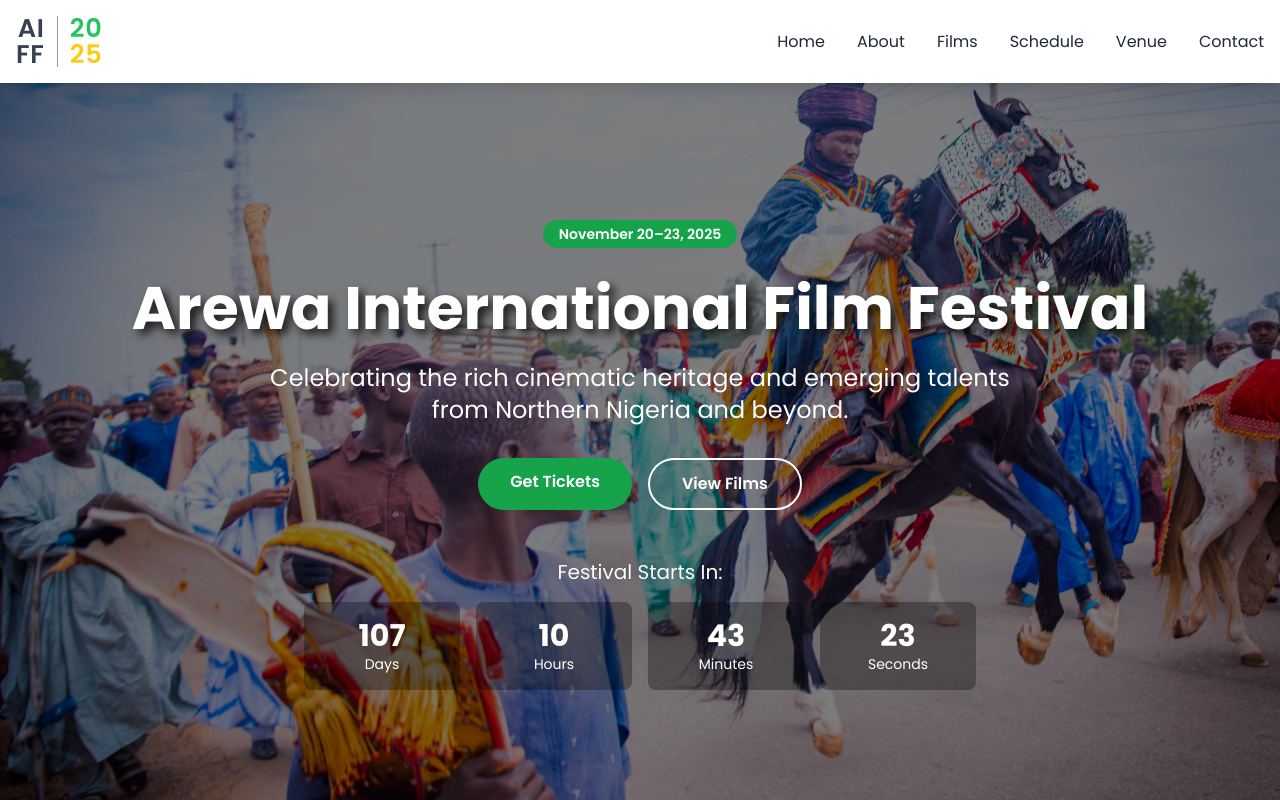
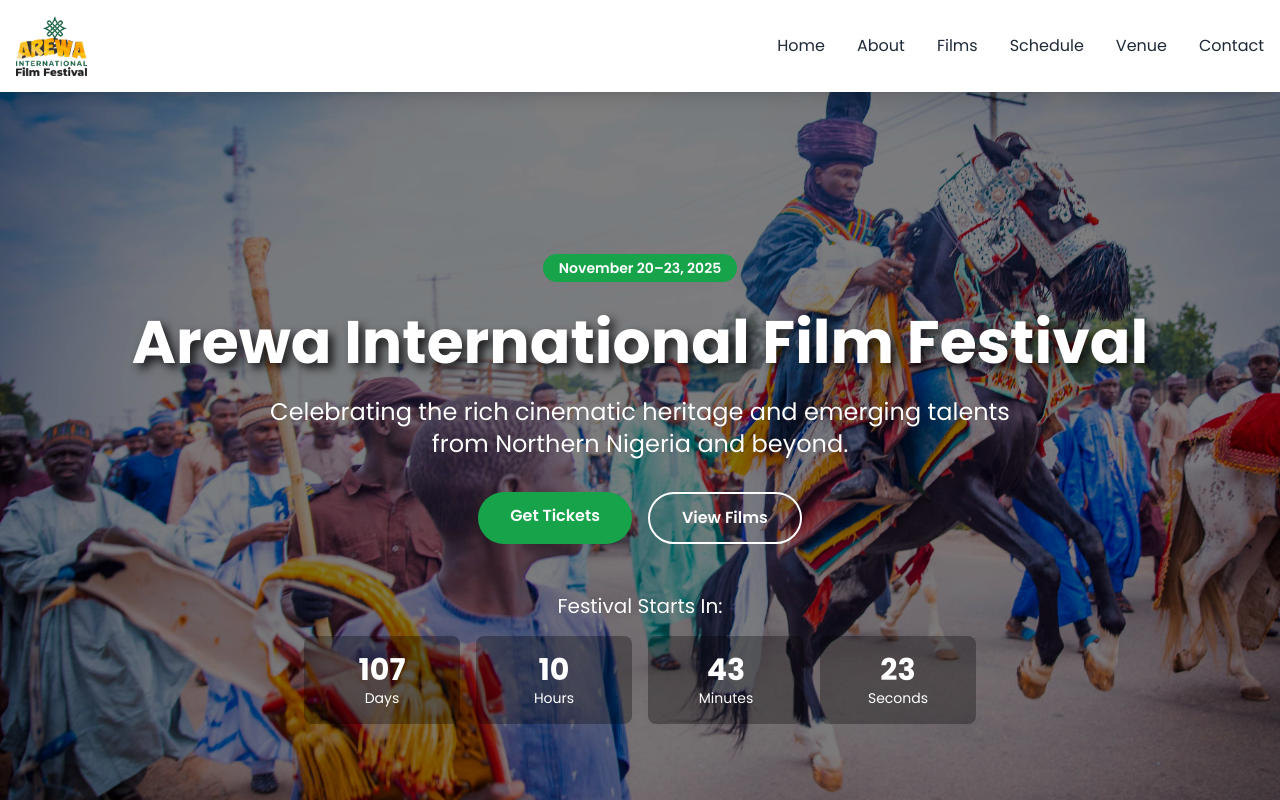
Before and after one commit to codedjade003/AIFF, a React (Vite) app in the folder aiff-website/: page / in a window 1280 px wide. Shown: the top 800 px of the page. Built offline with nearby package versions, Linux system fonts and the light colour scheme.

Commit message:
fixed navbar

```diff
--- a/aiff-website/src/components/Footer.jsx
+++ b/aiff-website/src/components/Footer.jsx
@@ -1,5 +1,5 @@
 import { FaFilm, FaMapMarkerAlt, FaEnvelope, FaPhoneAlt } from "react-icons/fa";
-import logo from "./../assets/logo.png";
+import AIFFLogo from "./AIFFLogo";
 
 const Footer = () => {
   return (
@@ -8,7 +8,7 @@ const Footer = () => {
         <div className="grid md:grid-cols-4 gap-8 mb-8">
           <div>
             <div className="flex items-center space-x-2 mb-4">
-              <img src={logo} href="#"/>
+              <AIFFLogo />
             </div>
             <p className="text-gray-400">
               Celebrating the rich cinematic heritage of Northern Nigeria and
--- a/aiff-website/src/components/NavBar.jsx
+++ b/aiff-website/src/components/NavBar.jsx
@@ -1,7 +1,7 @@
 // src/components/NavBar.jsx
 import { useState } from 'react';
 import { FaBars } from 'react-icons/fa';
-import AIFFLogo from './AIFFLogo';
+import AIFFLogo from '../assets/logo.png';
 
 const NavBar = () => {
   const [mobileOpen, setMobileOpen] = useState(false);
@@ -16,7 +16,12 @@ const NavBar = () => {
         <div className="flex justify-between items-center py-4">
           {/* Logo */}
           <a href="#" className="flex items-center">
-            <AIFFLogo />
+          <img
+            src={AIFFLogo}
+            alt="aifflogo"
+            className="h-[60px] object-contain"
+          />
+
           </a>
           {/* Desktop Nav */}
           <div className="hidden md:flex space-x-8">
--- a/aiff-website/src/layout/Layout.jsx
+++ b/aiff-website/src/layout/Layout.jsx
@@ -6,7 +6,7 @@ const Layout = ({ children }) => {
   return (
     <>
       <NavBar />
-      <main className="pt-[56px]">{children}</main>
+      <main className="pt-[90px]">{children}</main>
       <Footer />
     </>
   );
```
